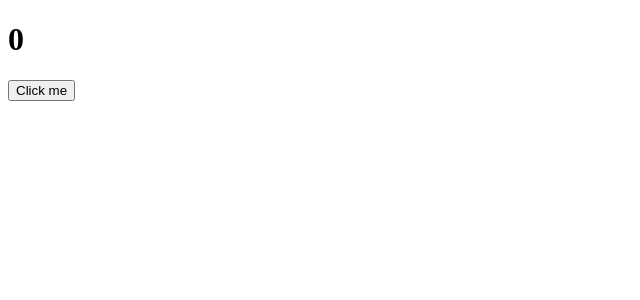
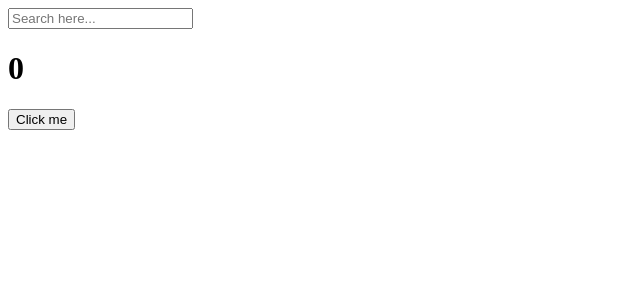
Before and after one commit to miinnnhho/nomad-React, a React (Create React App) app: page / in a window 1280 px wide. Shown: the top 300 px of the page, without its empty margins (0-640 px from the left). Built offline with nearby package versions, Linux system fonts and the light colour scheme.

Commit message:
useEffect

```diff
--- a/src/App.js
+++ b/src/App.js
@@ -2,14 +2,31 @@
 
 function App() {
   const [counter, setValue] = useState(0);
+  const [keyword, setKeyword] = useState("");
   const onClick = () => setValue((prev) => prev + 1);
+  const onChange = (event) => setKeyword(event.target.value);
   console.log("i run all the time");
 
   useEffect(() => {
-    console.log("only one");
+    console.log("i run only one");
   }, []);
+  useEffect(() => {
+    console.log("i run when 'keyword' changes");
+  }, [keyword]); //keyword가 변화할 때 코드를 실행할 거임.
+  useEffect(() => {
+    console.log("i run when 'counter' changes");
+  }, [counter]);
+  useEffect(() => {
+    console.log("i run when keyword & counter change");
+  }, [keyword, counter]);
   return (
     <div>
+      <input
+        value={keyword}
+        onChange={onChange}
+        type="text"
+        placeholder="Search here..."
+      />
       <h1>{counter}</h1>
       <button onClick={onClick}>Click me</button>
     </div>
@@ -23,3 +40,5 @@
 //코드를 딱 한 번 실행할 거임. 뭘?
 //useEffect는 두 개의 argument를 가짐.
 //useEffect는 우리 코드가 딱 한 번만 실행될 수 있도록 보호해줌.
+// ,[]) -> 한 번만 실행해라
+// ,[keyword] -> keyword 변화시 실행해라
```
